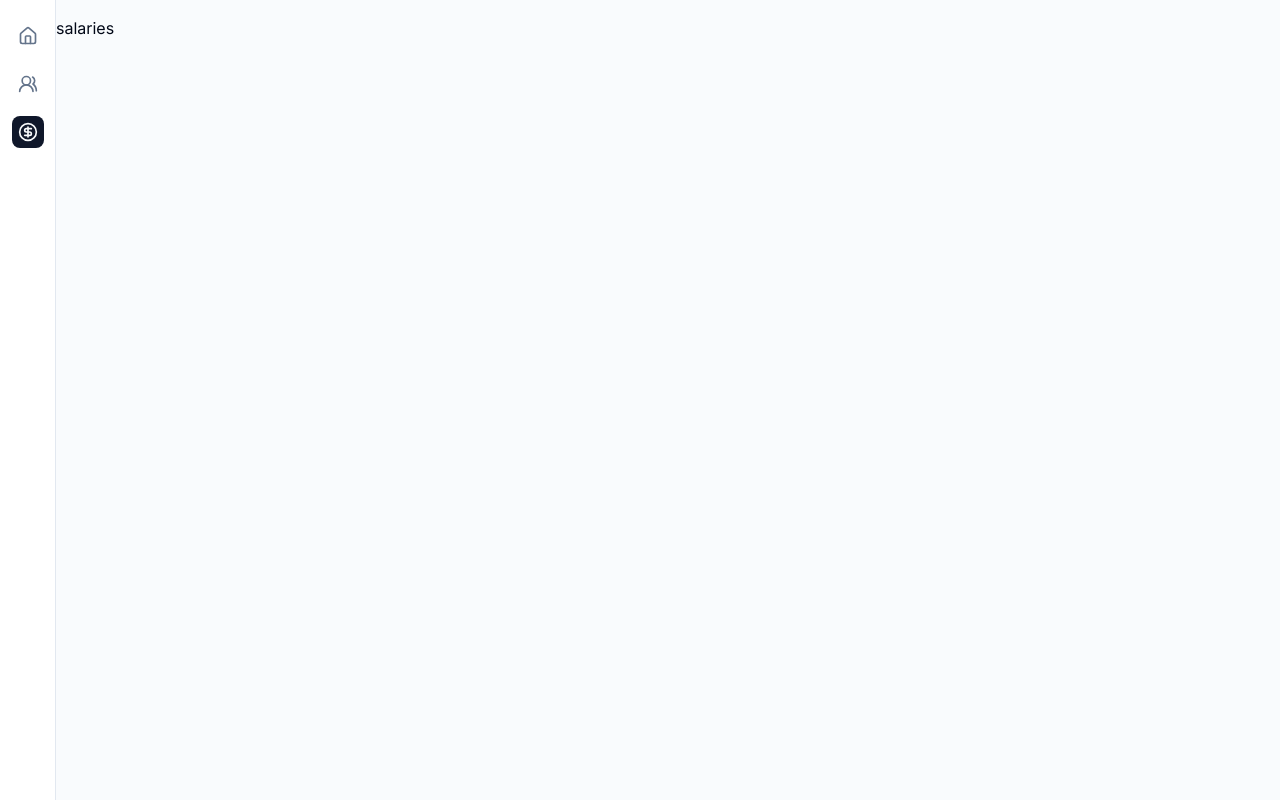
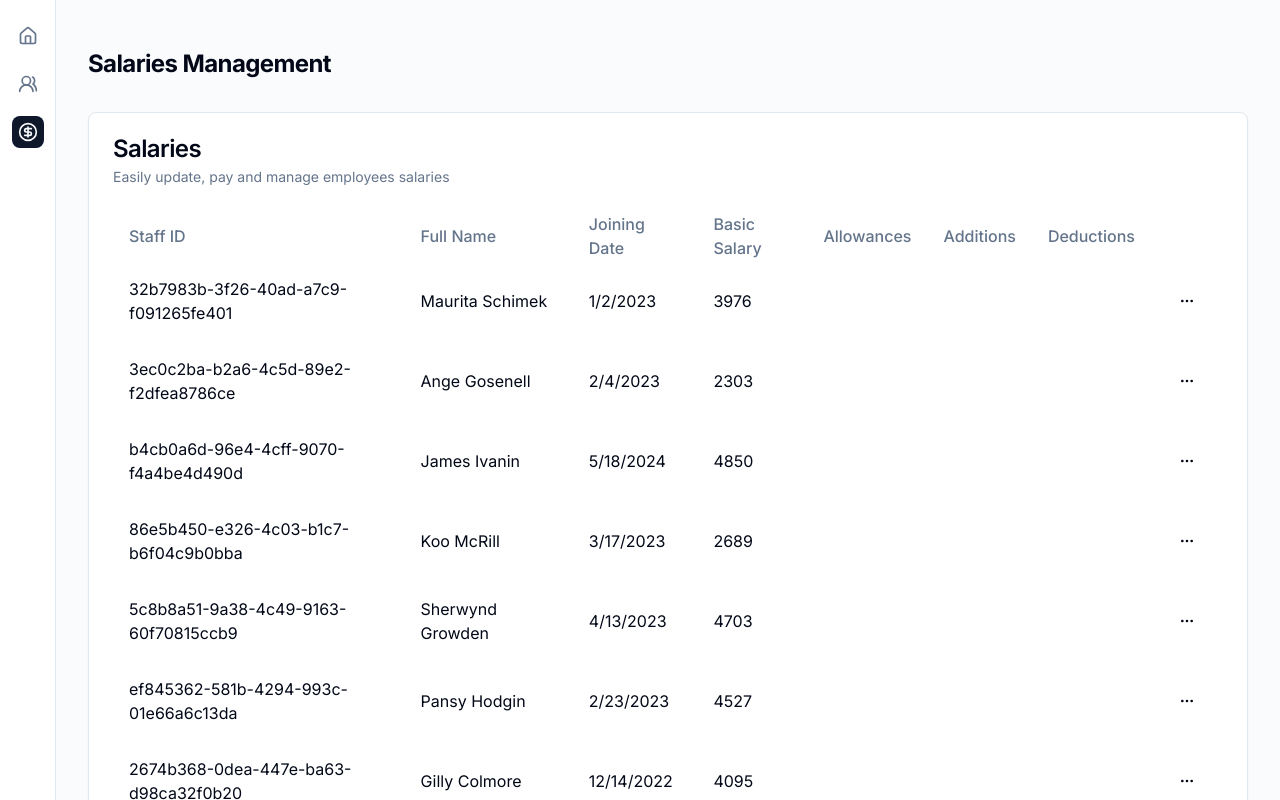
Before and after one commit to souhaib-benbouzid/edr-dashboard, a Next.js app in the folder frontend/: page /salaries in a window 1280 px wide. Shown: the top 800 px of the page. Built offline with nearby package versions, Linux system fonts and the light colour scheme.

Commit message:
feat: add basic salaries table

```diff
--- a/frontend/src/app/(dashboard)/salaries/page.tsx
+++ b/frontend/src/app/(dashboard)/salaries/page.tsx
@@ -1,9 +1,18 @@
+import SalariesTable from "@/components/SalariesTable";
+import { translations } from "@/localization";
 import React from "react";
 
-type Props = {};
-
-const Page = (props: Props) => {
-  return <div>salaries</div>;
+const Page = () => {
+  return (
+    <div className="h-full flex-1 flex-col space-y-8 p-8 md:flex">
+      <div className="flex items-start flex-col justify-between space-y-4">
+        <h2 className="text-2xl font-bold tracking-tight">
+          {translations.SALARIES_PAGE_TITLE}
+        </h2>
+      </div>
+      <SalariesTable />
+    </div>
+  );
 };
 
 export default Page;
--- /dev/null
+++ b/frontend/src/components/SalariesTable/hooks/useColumns.tsx
@@ -0,0 +1,97 @@
+"use client";
+import { Column, TableData } from "@/components/Table/types";
+import { Button } from "@/components/ui/button";
+import {
+  DropdownMenu,
+  DropdownMenuContent,
+  DropdownMenuItem,
+  DropdownMenuLabel,
+  DropdownMenuTrigger,
+} from "@/components/ui/dropdown-menu";
+import { translations } from "@/localization";
+import { MoreHorizontal } from "lucide-react";
+
+export const useColumns = (): Column[] => {
+  const handleEdit = (data: TableData) => {
+    console.log(data);
+  };
+  const handleDelete = (data: TableData) => {
+    console.log(data);
+  };
+
+  const columns: Column[] = [
+    {
+      field: "id",
+      renderHeader: () => {
+        return <>{translations.SALARIES_TABLE_STAFF_ID_FIELD}</>;
+      },
+    },
+    {
+      field: "name",
+      renderHeader: () => {
+        return <>{translations.SALARIES_TABLE_NAME_FIELD}</>;
+      },
+    },
+    {
+      field: "joiningDate",
+      renderHeader: () => {
+        return <>{translations.SALARIES_TABLE_JOINING_DATE_FIELD}</>;
+      },
+    },
+    {
+      field: "basicSalary",
+      renderHeader: () => {
+        return <>{translations.SALARIES_TABLE_BASIC_SALARY_FIELD}</>;
+      },
+    },
+    {
+      field: "allowance",
+      renderHeader: () => {
+        return <>{translations.SALARIES_TABLE_ALLOWANCES_FIELD}</>;
+      },
+    },
+    {
+      field: "addition",
+      renderHeader: () => {
+        return <>{translations.SALARIES_TABLE_ADDITIONS_FIELD}</>;
+      },
+    },
+    {
+      field: "deductions",
+      renderHeader: () => {
+        return <>{translations.SALARIES_TABLE_DEDUCTIONS_FIELD}</>;
+      },
+    },
+    {
+      field: "actions",
+      renderHeader: () => {
+        return <span className="sr-only">actions</span>;
+      },
+      render: (data) => {
+        return (
+          <DropdownMenu>
+            <DropdownMenuTrigger asChild>
+              <Button aria-haspopup="true" size="icon" variant="ghost">
+                <MoreHorizontal className="h-4 w-4" />
+                <span className="sr-only">Toggle menu</span>
+              </Button>
+            </DropdownMenuTrigger>
+            <DropdownMenuContent align="end">
+              <DropdownMenuLabel>
+                {translations.SALARIES_TABLE_ACTIONS_LABEL}
+              </DropdownMenuLabel>
+              <DropdownMenuItem onClick={() => handleEdit(data)}>
+                {translations.SALARIES_TABLE_EDIT_ACTION_LABEL}
+              </DropdownMenuItem>
+              <DropdownMenuItem onClick={() => handleDelete(data)}>
+                {translations.SALARIES_TABLE_DELETE_ACTION_LABEL}
+              </DropdownMenuItem>
+            </DropdownMenuContent>
+          </DropdownMenu>
+        );
+      },
+    },
+  ];
+
+  return columns;
+};
--- /dev/null
+++ b/frontend/src/components/SalariesTable/index.tsx
@@ -0,0 +1,23 @@
+"use client";
+
+import React from "react";
+import DynamicTable from "@/components/Table";
+import employees from "@/mocks/employees.json";
+import { translations } from "@/localization";
+import { useColumns } from "./hooks/useColumns";
+
+const SalariesTable = () => {
+  const columns = useColumns();
+
+  return (
+    <DynamicTable
+      id="salaries-table"
+      title={translations.SALARIES_TABLE_TITLE}
+      description={translations.SALARIES_TABLE_DESCRIPTION}
+      data={employees}
+      columns={columns}
+    />
+  );
+};
+
+export default SalariesTable;
```
